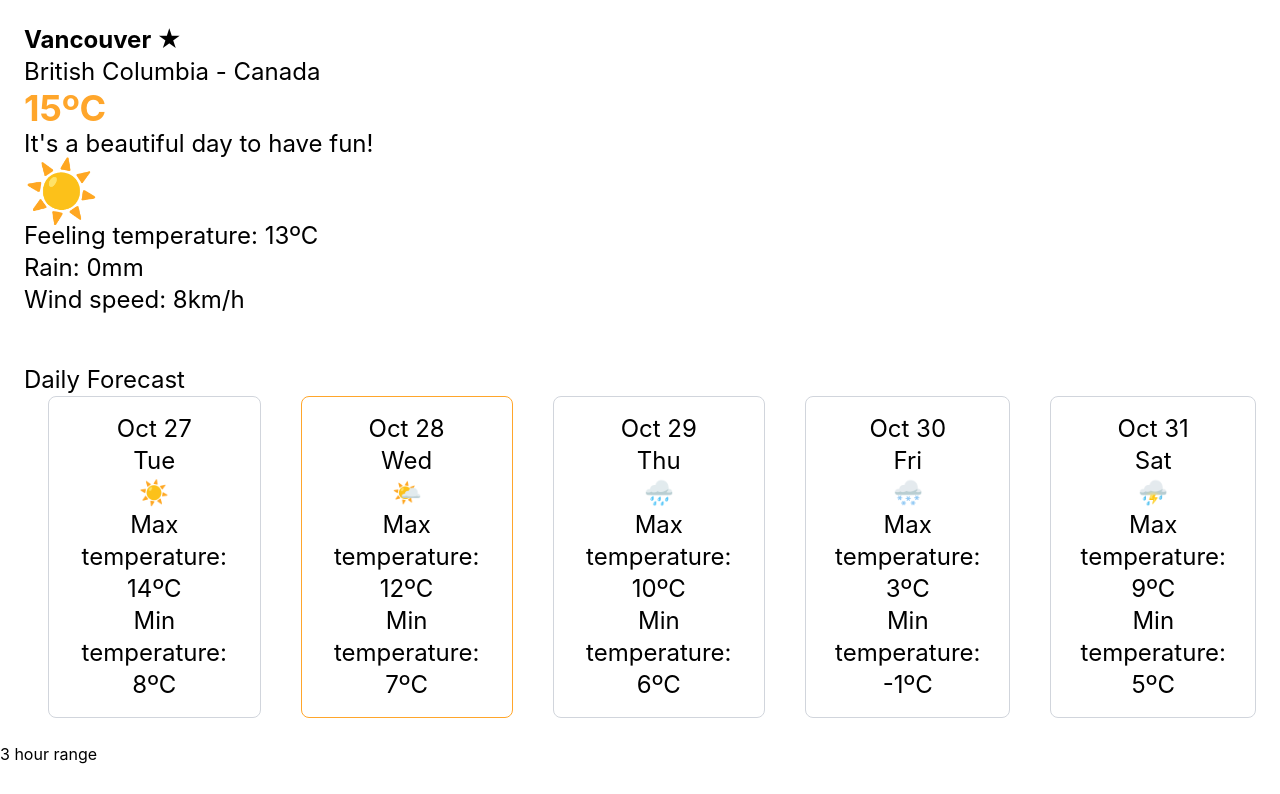
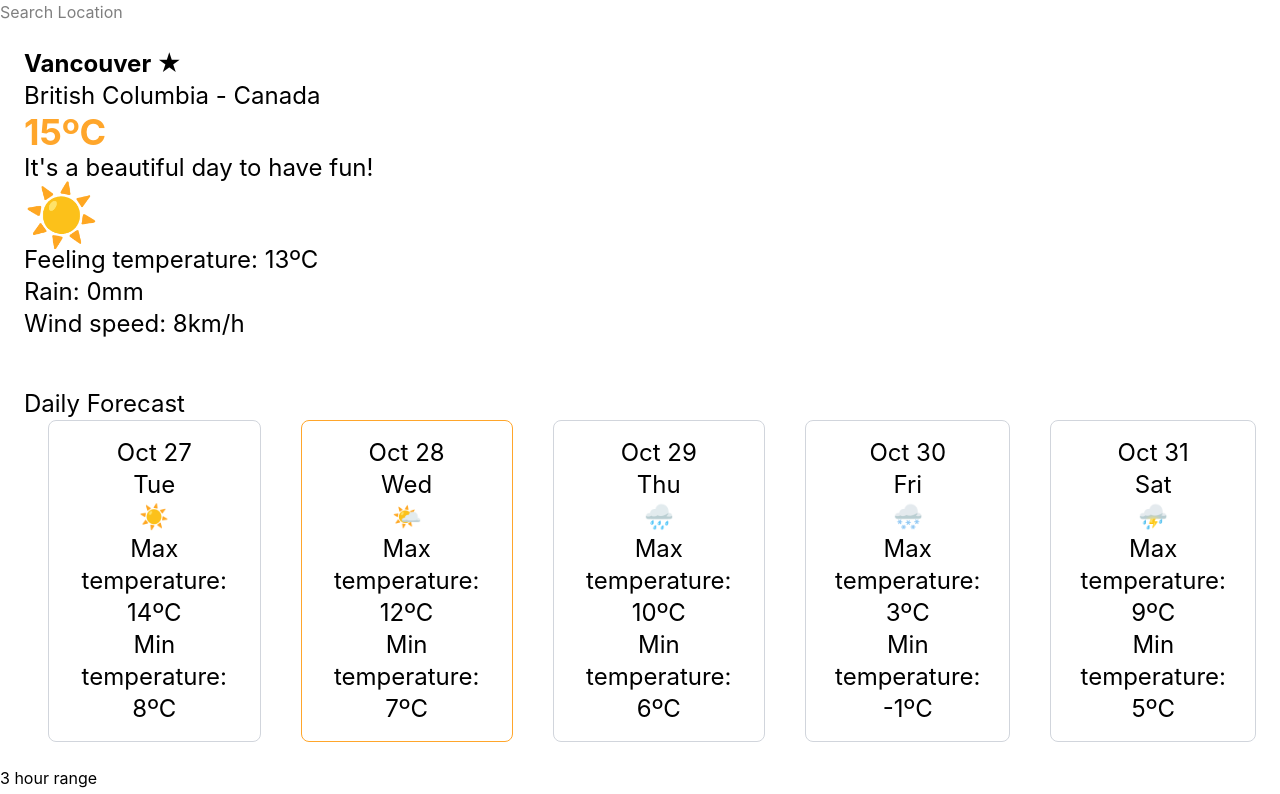
Before and after one commit to nakatanisae/Weather-app, a React (Vite) app in the folder react-app/: page / in a window 1280 px wide. Shown: the top 794 px of the page. Built offline with nearby package versions, Linux system fonts and the light colour scheme.

Commit message:
Add SearchBar component

```diff
--- a/react-app/src/App.jsx
+++ b/react-app/src/App.jsx
@@ -1,11 +1,17 @@
 import CurrentWeather from './components/CurrentWeather'
-import {dummyWeather} from './data/dummyWeather'
-import  DailyForecast from './components/DailyForecast'
-import  HourlyForecast from './components/HourlyForecast'
+import DailyForecast from './components/DailyForecast'
+import HourlyForecast from './components/HourlyForecast'
+import { dummyWeather, dummyLocations } from './data/dummyWeather'
+import SearchBar from './components/SearchBar'
 
 function App() {
   return (
     <main>
+      <SearchBar
+        results={dummyLocations}
+        onSelectLocation={(location) => console.log(location)}
+      />
+
       <CurrentWeather
         city="Vancouver"
         province="British Columbia"
--- /dev/null
+++ b/react-app/src/components/SearchBar.jsx
@@ -0,0 +1,31 @@
+import { useState } from 'react'
+
+function SearchBar({ results, onSelectLocation }) {
+    const [query, setQuery] = useState("");
+
+    return (
+        <div>
+            <input type="text" placeholder="Search Location"
+                value={query}
+                onChange={(e) => setQuery(e.target.value)} />
+            {query.length >= 3 && (
+                <div>
+                    {results.map((result) => (
+                        <button
+                            key={result.name}
+                            type="button"
+                            onClick={() => {
+                                onSelectLocation(result);
+                                setQuery("");
+                            }}
+                        >
+                            {result.name}, { result.city } - { result.administrative }
+                        </button>
+                    ))}
+                </div>
+            )}
+        </div >
+    )
+}
+
+export default SearchBar;
--- a/react-app/src/data/dummyWeather.js
+++ b/react-app/src/data/dummyWeather.js
@@ -19,3 +19,10 @@ export const dummyWeather = {
     { time: "2026-10-27T21:00", temp: 9.6, weatherCode: 101 },
   ],
 }
+
+// Dummy search results (same keys as the PlaceKit response)
+export const dummyLocations = [
+  { name: "Toronto", city: "Toronto", administrative: "Ontario", country: "Canada", lat: 43.6534817, lng: -79.3839347 },
+  { name: "Toronto Island", city: "Toronto", administrative: "Ontario", country: "Canada", lat: 43.6228, lng: -79.3784 },
+  { name: "Vancouver", city: "Vancouver", administrative: "British Columbia", country: "Canada", lat: 49.2608724, lng: -123.1139529 },
+]
```
